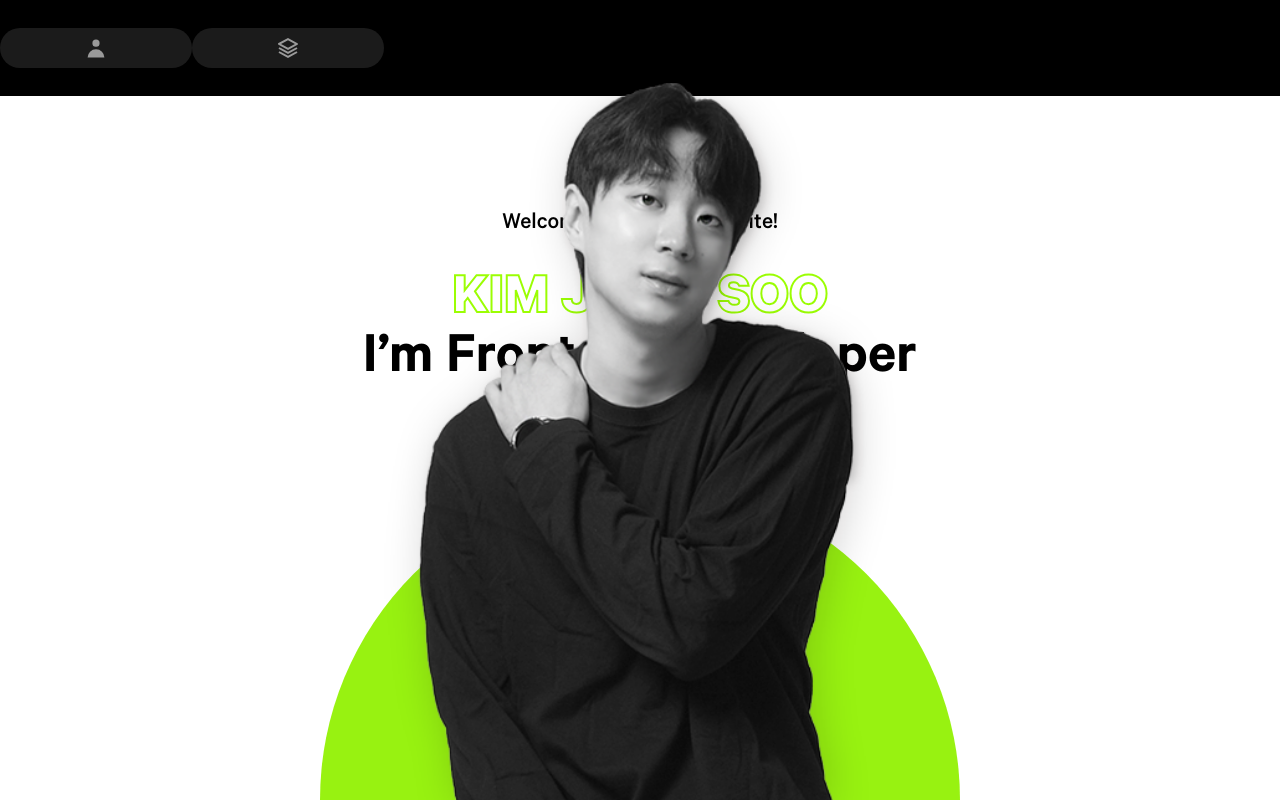
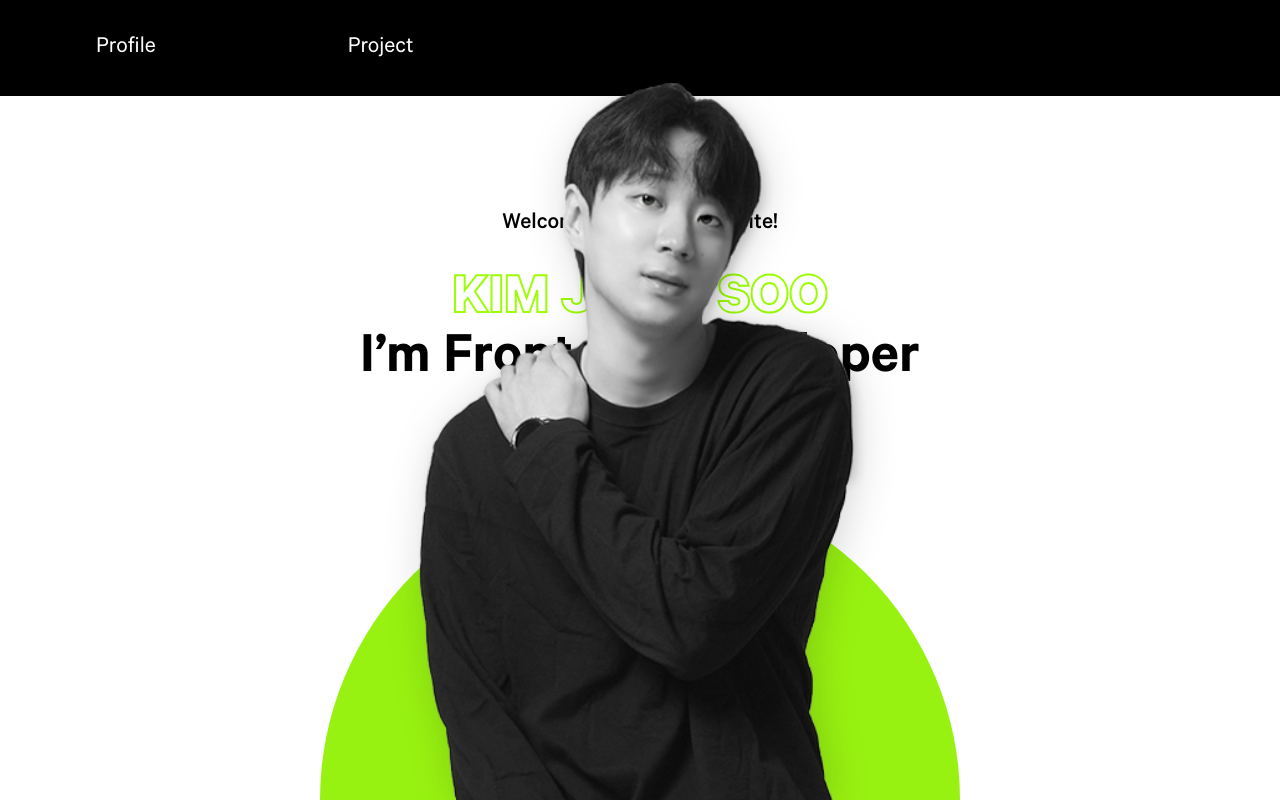
Before and after one commit to sunpl13/Frankie-portfolio, a Next.js app: page / in a window 1280 px wide. Built offline with nearby package versions, Linux system fonts and the light colour scheme.

Commit message:
fix: 처음 렌더링 될 때 헤더 잘못출력되는 현상 수정

```diff
--- a/src/app/components/GNB/NavItems.tsx
+++ b/src/app/components/GNB/NavItems.tsx
@@ -1,24 +1,23 @@
 'use client';
-import useWindowDimensions from '@/hooks/useWindowDimensions';
 import UserIcon from '@/assets/icons/user-icon.svg';
 import LayerIcon from '@/assets/icons/layer-icon.svg';
 import Link from 'next/link';
+import { cn } from '@/utils/cn';
+import useMediaQuery from '@/hooks/useMediaQuery';
+
 const NavItems = () => {
-  const { width } = useWindowDimensions();
-  const isMobile = (width: number) => {
-    if (width < 640) return true;
-    return false;
-  };
+  const isMobile = useMediaQuery('(max-width: 640px)');
+
   return (
     <>
       <li
-        className={`${
-          isMobile(width)
+        className={cn(
+          isMobile
             ? 'rounded-full flex justify-center items-center w-10 h-10 bg-[#1b1b1b]'
-            : ''
-        } sm:px-24`}>
+            : 'sm:px-24'
+        )}>
         <Link href="/">
-          {isMobile(width) ? (
+          {isMobile ? (
             <UserIcon
               width="1.5rem"
               height="2.5rem"
@@ -32,13 +31,13 @@ const NavItems = () => {
         </Link>
       </li>
       <li
-        className={`${
-          isMobile(width)
+        className={cn(
+          isMobile
             ? 'rounded-full flex justify-center items-center w-10 h-10 bg-[#1b1b1b]'
-            : ''
-        } sm:px-24`}>
+            : 'sm:px-24'
+        )}>
         <Link href="/projects">
-          {isMobile(width) ? (
+          {isMobile ? (
             <LayerIcon
               width="1.5rem"
               height="2.5rem"
--- a/src/app/components/profile/ImageSection/ImageSection.tsx
+++ b/src/app/components/profile/ImageSection/ImageSection.tsx
@@ -16,6 +16,7 @@ const ImageSection = () => {
           'max-[1280px]:!w-2/5',
           'max-[1440px]:!w-2/6',
           'max-[1560px]:!w-[27.5%]',
+          'max-[1892px]:!w-3/10',
           '!w-1/5'
         )}
         src="/profile_half.png"
--- a/src/app/components/profile/Profile.tsx
+++ b/src/app/components/profile/Profile.tsx
@@ -41,7 +41,7 @@ const Profile = () => {
             'lg:text-6xl',
             '2xl:text-7xl'
           )}>
-          I’m Frontend developer
+          I’m Frontend Developer
         </h2>
       </div>
       <ImageSection />
--- /dev/null
+++ b/src/app/hooks/useMediaQuery.tsx
@@ -0,0 +1,21 @@
+import { useEffect, useState } from 'react';
+
+const useMediaQuery = (query: string) => {
+  const [matches, setMatches] = useState(false);
+
+  useEffect(() => {
+    const media = window.matchMedia(query);
+    if (media.matches) {
+      setMatches(true);
+    }
+
+    const listener = () => setMatches(media.matches);
+    media.addEventListener('change', listener);
+
+    return () => media.removeEventListener('change', listener);
+  }, [query]);
+
+  return matches;
+};
+
+export default useMediaQuery;
```
